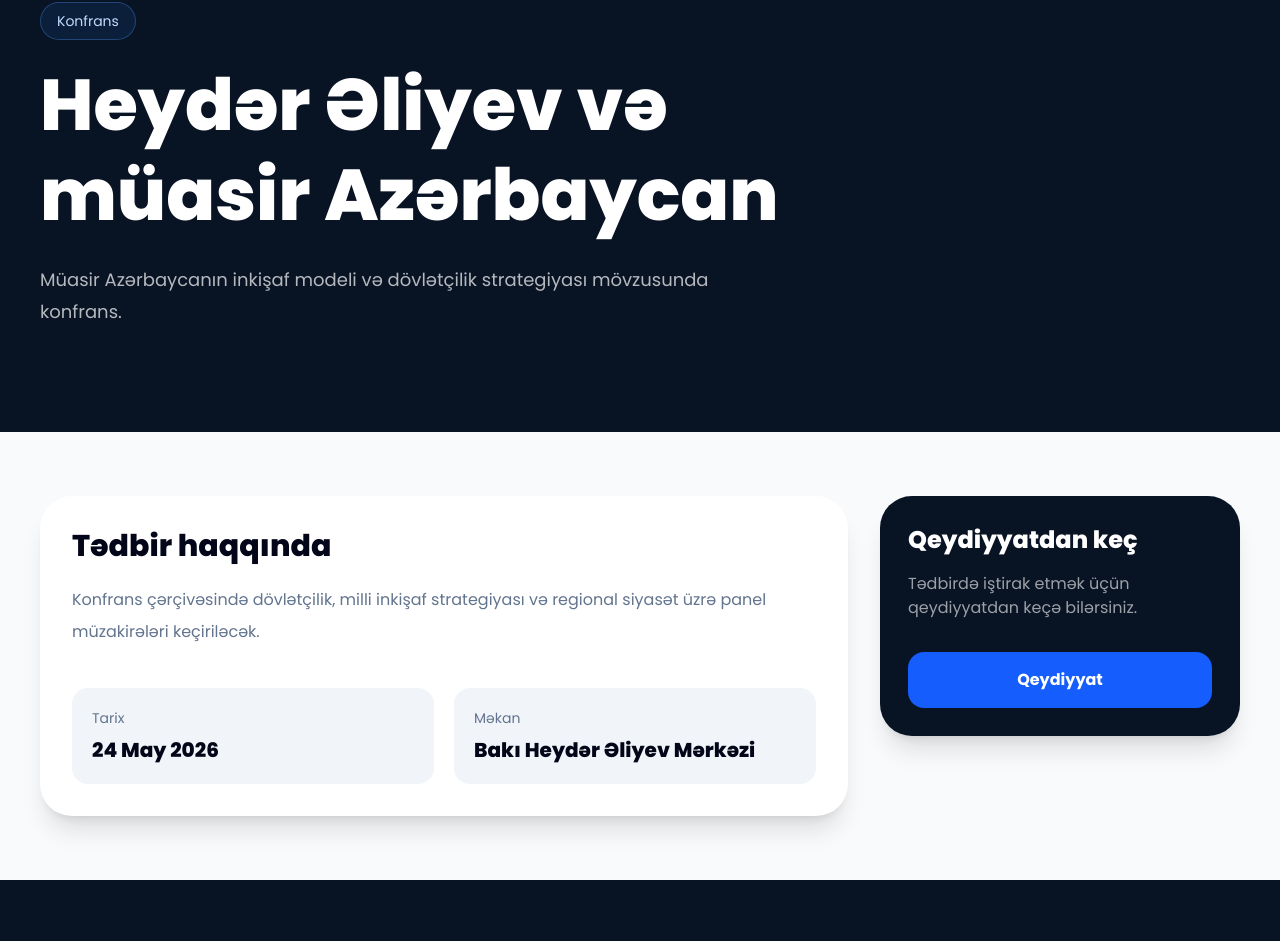
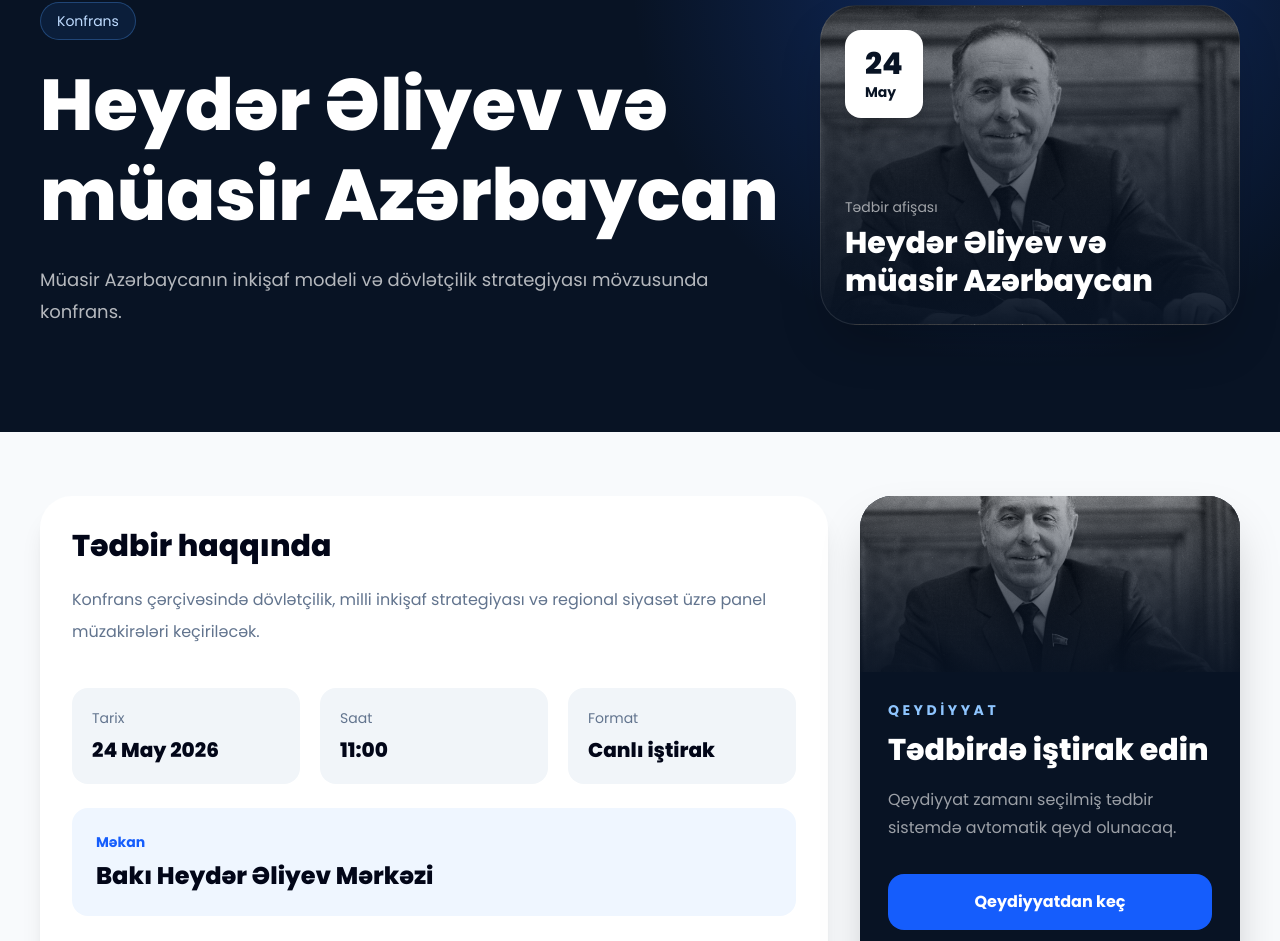
Before and after one commit to babazadeharun54-hub/heyder-aliyev-centers, a Next.js app: page /events/1 in a window 1280 px wide. Shown: the part 142-1083 px from the top of the page. Before the commit the page ends 1022 px from the top, so only its background shows below. Built offline with nearby package versions, Linux system fonts and the light colour scheme.

Commit message:
improve event detail registration design

```diff
--- a/app/events/[slug]/page.tsx
+++ b/app/events/[slug]/page.tsx
@@ -3,39 +3,38 @@
     title: "Heydər Əliyev və müasir Azərbaycan",
     type: "Konfrans",
     date: "24 May 2026",
+    time: "11:00",
     location: "Bakı Heydər Əliyev Mərkəzi",
     description:
       "Müasir Azərbaycanın inkişaf modeli və dövlətçilik strategiyası mövzusunda konfrans.",
     details:
       "Konfrans çərçivəsində dövlətçilik, milli inkişaf strategiyası və regional siyasət üzrə panel müzakirələri keçiriləcək.",
   },
-
   "zefer-sergisi": {
     title: "Zəfərimiz əbədidir",
     type: "Sərgi",
     date: "25 May 2026",
+    time: "14:00",
     location: "Gəncə Heydər Əliyev Mərkəzi",
-    description:
-      "Qələbə tariximizi əks etdirən rəsm və multimedia sərgisi.",
+    description: "Qələbə tariximizi əks etdirən rəsm və multimedia sərgisi.",
     details:
       "Sərgidə rəqəmsal instalyasiyalar, arxiv materialları və xüsusi multimedia təqdimatları nümayiş olunacaq.",
   },
-
   "kino-gunleri": {
     title: "Azərbaycan Kinosu Günləri",
     type: "Kino",
     date: "27 May 2026",
+    time: "17:00",
     location: "Naxçıvan Heydər Əliyev Mərkəzi",
-    description:
-      "Milli kino irsimizin nümayişi və rejissorlarla görüş proqramı.",
+    description: "Milli kino irsimizin nümayişi və rejissorlarla görüş proqramı.",
     details:
       "Tədbirdə klassik və müasir Azərbaycan filmlərinin nümayişi və açıq müzakirələr keçiriləcək.",
   },
-
   "digital-workshop": {
     title: "Rəqəmsal Bacarıqlar Workshop",
     type: "Təlim",
     date: "28 May 2026",
+    time: "10:00",
     location: "Sumqayıt Heydər Əliyev Mərkəzi",
     description:
       "Gənclər üçün texnologiya və innovasiya yönümlü praktiki təlimlər.",
@@ -52,13 +51,18 @@
   const { slug } = await params;
 
   const event =
-    events[slug as keyof typeof events] ||
-    events["heyder-eliyev-konfransi"];
+    events[slug as keyof typeof events] || events["heyder-eliyev-konfransi"];
+
+  const registrationUrl = `/centers/baku#registration?event=${encodeURIComponent(
+    event.title
+  )}`;
 
   return (
     <main className="min-h-screen bg-slate-50 text-slate-950">
-      <section className="bg-[#081324] px-6 py-6 text-white">
-        <div className="mx-auto max-w-[1200px]">
+      <section className="relative overflow-hidden bg-[#081324] px-6 py-6 text-white">
+        <div className="absolute inset-0 bg-[radial-gradient(circle_at_80%_20%,#2563eb55,transparent_35%)]" />
+
+        <div className="relative mx-auto max-w-[1200px]">
           <nav className="flex items-center justify-between">
             <a href="/" className="text-lg font-extrabold leading-5">
               HEYDƏR ƏLİYEV
@@ -68,13 +72,14 @@
 
             <a
               href="/events"
-              className="rounded-xl border border-white/20 px-5 py-2 text-sm font-semibold"
+              className="rounded-xl border border-white/20 px-5 py-2 text-sm font-semibold transition hover:bg-white/10"
             >
               Tədbirlərə qayıt
             </a>
           </nav>
 
-          <div className="py-20">
+          <div className="grid gap-10 py-20 lg:grid-cols-[1fr_420px] lg:items-center">
+            <div>
               <p className="mb-5 inline-flex rounded-full border border-blue-400/30 bg-blue-500/10 px-4 py-2 text-sm text-blue-200">
                 {event.type}
               </p>
@@ -87,51 +92,105 @@
                 {event.description}
               </p>
             </div>
+
+            <div
+              className="min-h-[320px] rounded-[36px] border border-white/10 bg-cover bg-center p-6 shadow-2xl"
+              style={{
+                backgroundImage:
+                  "linear-gradient(to top, rgba(8,19,36,.96), rgba(8,19,36,.25)), url('/hero.jpg')",
+              }}
+            >
+              <div className="flex h-full min-h-[270px] flex-col justify-between">
+                <div className="w-fit rounded-2xl bg-white px-5 py-4 text-[#081324] shadow-xl">
+                  <p className="text-3xl font-extrabold">
+                    {event.date.split(" ")[0]}
+                  </p>
+                  <p className="text-sm font-bold">
+                    {event.date.split(" ")[1]}
+                  </p>
+                </div>
+
+                <div>
+                  <p className="text-sm text-white/60">Tədbir afişası</p>
+                  <h2 className="mt-2 text-3xl font-extrabold leading-tight">
+                    {event.title}
+                  </h2>
+                </div>
+              </div>
+            </div>
+          </div>
         </div>
       </section>
 
       <section className="px-6 py-16">
-        <div className="mx-auto grid max-w-[1200px] gap-8 lg:grid-cols-[1fr_360px]">
+        <div className="mx-auto grid max-w-[1200px] gap-8 lg:grid-cols-[1fr_380px]">
           <div className="rounded-[32px] bg-white p-8 shadow-xl">
-            <h2 className="text-3xl font-extrabold">
-              Tədbir haqqında
-            </h2>
+            <h2 className="text-3xl font-extrabold">Tədbir haqqında</h2>
 
-            <p className="mt-5 leading-8 text-slate-500">
-              {event.details}
-            </p>
+            <p className="mt-5 leading-8 text-slate-500">{event.details}</p>
 
-            <div className="mt-10 grid gap-5 md:grid-cols-2">
+            <div className="mt-10 grid gap-5 md:grid-cols-3">
               <div className="rounded-2xl bg-slate-100 p-5">
                 <p className="text-sm text-slate-500">Tarix</p>
-
-                <h3 className="mt-2 text-xl font-extrabold">
-                  {event.date}
-                </h3>
+                <h3 className="mt-2 text-xl font-extrabold">{event.date}</h3>
               </div>
 
               <div className="rounded-2xl bg-slate-100 p-5">
-                <p className="text-sm text-slate-500">Məkan</p>
+                <p className="text-sm text-slate-500">Saat</p>
+                <h3 className="mt-2 text-xl font-extrabold">{event.time}</h3>
+              </div>
 
-                <h3 className="mt-2 text-xl font-extrabold">
+              <div className="rounded-2xl bg-slate-100 p-5">
+                <p className="text-sm text-slate-500">Format</p>
+                <h3 className="mt-2 text-xl font-extrabold">Canlı iştirak</h3>
+              </div>
+            </div>
+
+            <div className="mt-6 rounded-2xl bg-blue-50 p-6">
+              <p className="text-sm font-bold text-blue-600">Məkan</p>
+              <h3 className="mt-2 text-2xl font-extrabold">
                 {event.location}
               </h3>
             </div>
           </div>
-          </div>
 
-          <aside className="h-fit rounded-[32px] bg-[#081324] p-7 text-white shadow-xl">
-            <h3 className="text-2xl font-extrabold">
-              Qeydiyyatdan keç
+          <aside className="h-fit overflow-hidden rounded-[32px] bg-[#081324] text-white shadow-2xl lg:sticky lg:top-6">
+            <div
+              className="h-44 bg-cover bg-center"
+              style={{
+                backgroundImage:
+                  "linear-gradient(to top, rgba(8,19,36,.9), rgba(8,19,36,.2)), url('/hero.jpg')",
+              }}
+            />
+
+            <div className="p-7">
+              <p className="text-sm font-bold uppercase tracking-[0.25em] text-blue-300">
+                Qeydiyyat
+              </p>
+
+              <h3 className="mt-3 text-3xl font-extrabold leading-tight">
+                Tədbirdə iştirak edin
               </h3>
 
-            <p className="mt-4 text-white/60">
-              Tədbirdə iştirak etmək üçün qeydiyyatdan keçə bilərsiniz.
+              <p className="mt-4 leading-7 text-white/60">
+                Qeydiyyat zamanı seçilmiş tədbir sistemdə avtomatik qeyd
+                olunacaq.
               </p>
 
-            <button className="mt-8 w-full rounded-2xl bg-blue-600 px-5 py-4 font-bold transition hover:bg-blue-500">
-              Qeydiyyat
-            </button>
+              <a
+                href={registrationUrl}
+                className="mt-8 block w-full rounded-2xl bg-blue-600 px-5 py-4 text-center font-bold transition hover:bg-blue-500"
+              >
+                Qeydiyyatdan keç
+              </a>
+
+              <a
+                href="/events"
+                className="mt-3 block w-full rounded-2xl border border-white/10 bg-white/5 px-5 py-4 text-center font-bold transition hover:bg-white/10"
+              >
+                Digər tədbirlər
+              </a>
+            </div>
           </aside>
         </div>
       </section>
```
Lines whose indentation alone changed are shown as unchanged.
